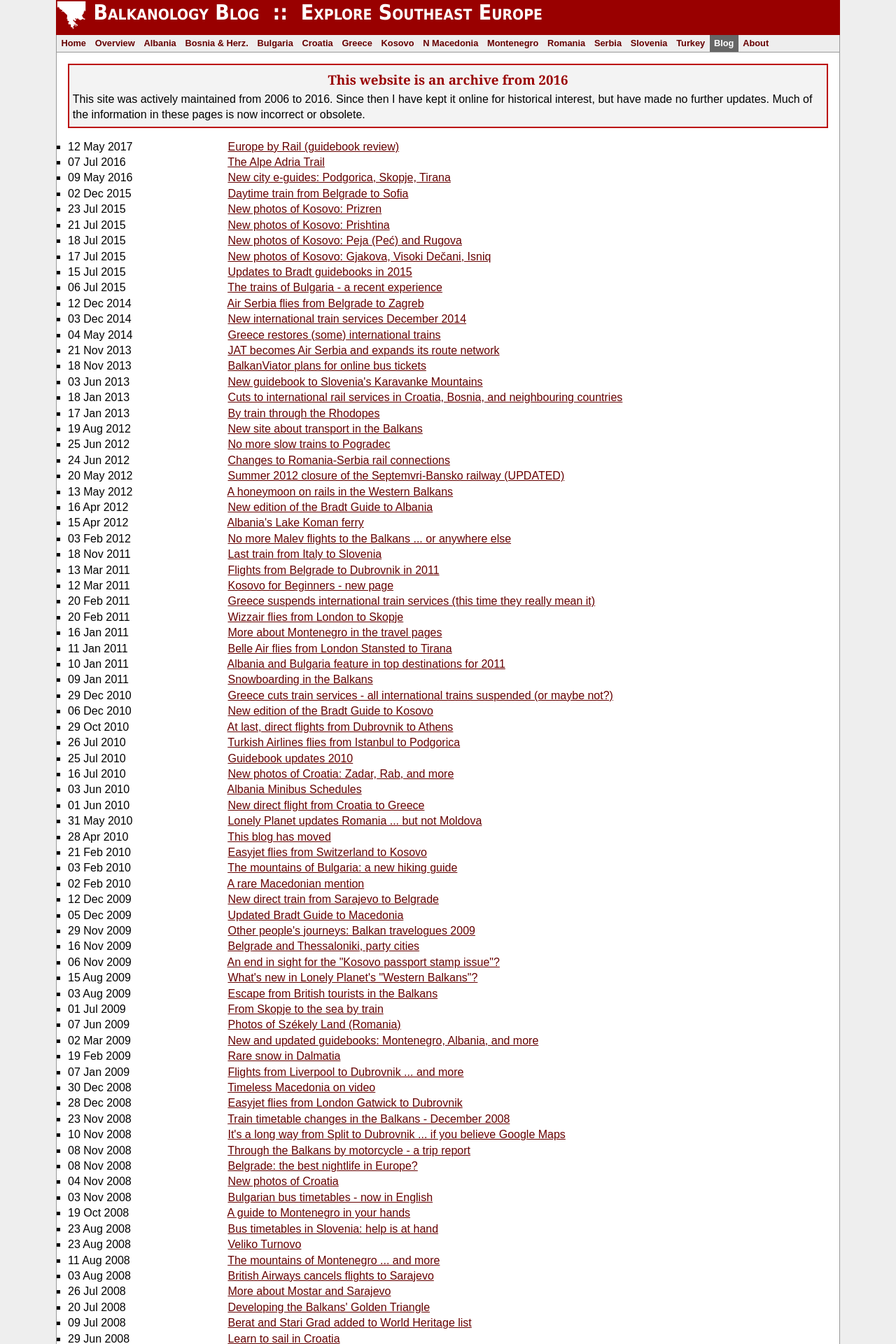
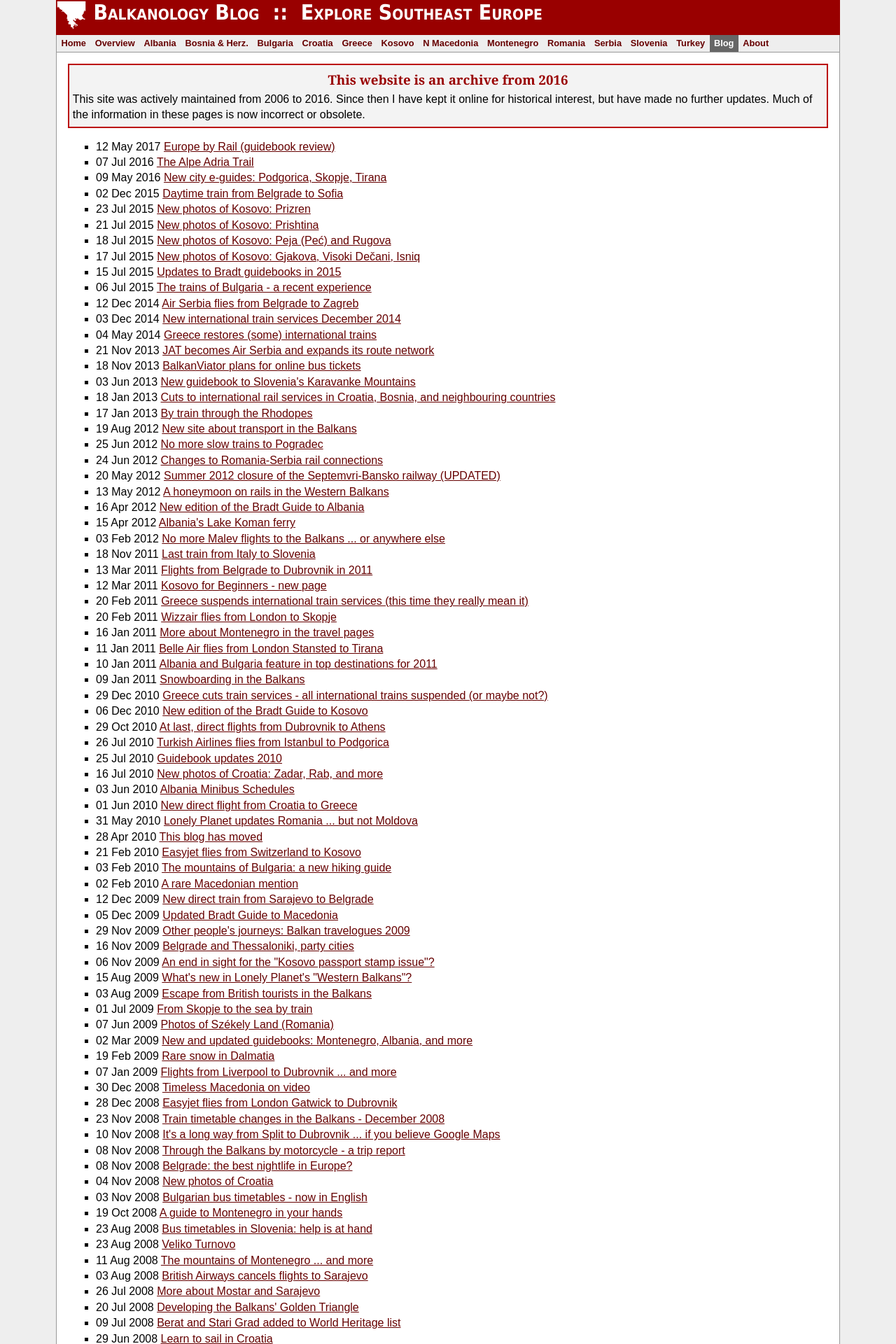
Before and after one commit to alangranteu/Balkanology-Blog, a Jekyll site: the page built from index.html, in a window 1280 px wide. Shown: the top 1920 px of the page at 70% size. Built offline with Jekyll 4.4.1, drawn with Linux system fonts in a browser that asks for light colours.

Commit message:
Update custom.css

```diff
--- a/assets/css/custom.css
+++ b/assets/css/custom.css
@@ -19,17 +19,9 @@ a:visited img { border: 2px solid #666666; }
 a:hover img { border: 2px solid #BB0000; }
 a:active img { border: 2px solid #666666; }
 
-span.postdate {
-   width: 14em;
-   text-align: left;
-   display: inline-block;
-}
-
 ul { list-style-type: square; }
 ul.separated li { margin-bottom: 0.3em; }
 ul.runon { margin-top: -0.7em ; }
-
-ul.posts { padding: 0;}
 
 blockquote { font-style: italic; }
 .quotesource {
```
